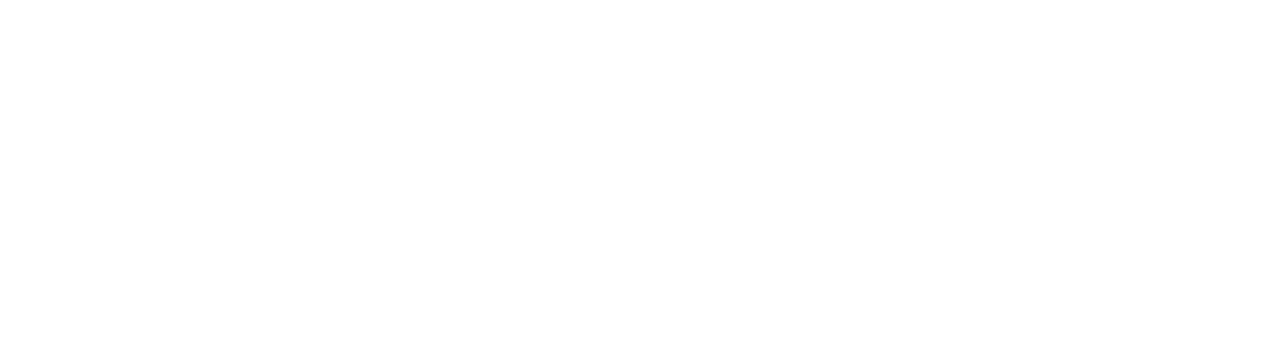
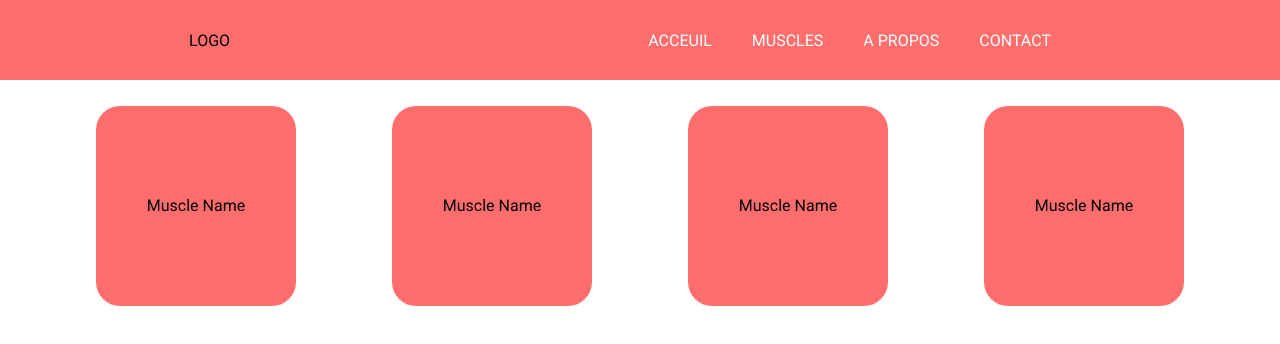
Before and after one commit to Ianischnf/GoMuscu_Front, an Angular app: page /muscle in a window 1280 px wide. Before the commit this address led to /. Shown: the top 344 px of the page. Built offline with nearby package versions, Linux system fonts and the light colour scheme.

Commit message:
muscle component start

```diff
--- a/src/app/app-routing.module.ts
+++ b/src/app/app-routing.module.ts
@@ -5,10 +5,12 @@ import { AdministrationComponent } from './administration/administration.compone
 import { AddExComponent } from './add-ex/add-ex.component';
 import { DeleteExComponent } from './delete-ex/delete-ex.component';
 import { UpdateExComponent } from './update-ex/update-ex.component';
+import { MuscleComponent } from './muscle/muscle.component';
 
 const routes: Routes = [
   { path: '',   redirectTo: '/home', pathMatch: 'full' },
   { path: 'home', component: HomeComponent },
+  { path: 'muscle', component: MuscleComponent },
   { path: 'admin', component: AdministrationComponent },
   { path: 'AddEx', component: AddExComponent },
   { path: 'DeleteEx', component: DeleteExComponent },
--- a/src/app/app.module.ts
+++ b/src/app/app.module.ts
@@ -11,6 +11,7 @@ import { AdminNavComponent } from './admin-nav/admin-nav.component';
 import { AddExComponent } from './add-ex/add-ex.component';
 import { DeleteExComponent } from './delete-ex/delete-ex.component';
 import { UpdateExComponent } from './update-ex/update-ex.component';
+import { MuscleComponent } from './muscle/muscle.component';
 
 @NgModule({
   declarations: [
@@ -22,6 +23,7 @@ import { UpdateExComponent } from './update-ex/update-ex.component';
     AddExComponent,
     DeleteExComponent,
     UpdateExComponent,
+    MuscleComponent,
   ],
   imports: [
     BrowserModule,
--- /dev/null
+++ b/src/app/muscle/muscle.component.css
@@ -0,0 +1,16 @@
+.msucle_container {
+    display: flex;
+    flex-wrap: wrap;
+    justify-content: space-evenly;
+}
+
+.muscle_card {
+    margin-top: 2%;
+    height: 200px;
+    width: 200px;
+    background: #ff6e6c;
+    display: flex;
+    align-items: center;
+    justify-content: center;
+    border-radius: 3vh;
+}
--- /dev/null
+++ b/src/app/muscle/muscle.component.html
@@ -0,0 +1,21 @@
+<app-navbar></app-navbar>
+
+<div class="global_contain">
+    <div class="msucle_container">
+        <div class="muscle_card">
+            <p>Muscle Name</p>
+        </div>
+
+        <div class="muscle_card">
+            <p>Muscle Name</p>
+        </div>
+
+        <div class="muscle_card">
+            <p>Muscle Name</p>
+        </div>
+
+        <div class="muscle_card">
+            <p>Muscle Name</p>
+        </div>
+    </div>
+</div>
--- a/src/app/navbar/navbar.component.html
+++ b/src/app/navbar/navbar.component.html
@@ -4,7 +4,7 @@
     </div>
     <div class="nav-right">
       <div class="navbar-item"><a href="#">ACCEUIL</a></div>
-      <div class="navbar-item"><a href="#">EXERCICES</a></div>
+      <div class="navbar-item"><a href="muscle">MUSCLES</a></div>
       <div class="navbar-item"><a href="#">A PROPOS</a></div>
       <div class="navbar-item"><a href="#">CONTACT</a></div>
     </div>
```
Also changed, not shown: src/app/muscle/muscle.component.ts (added, +10 -0 lines), 1 other file (tests, documents, lock files or other folders).
